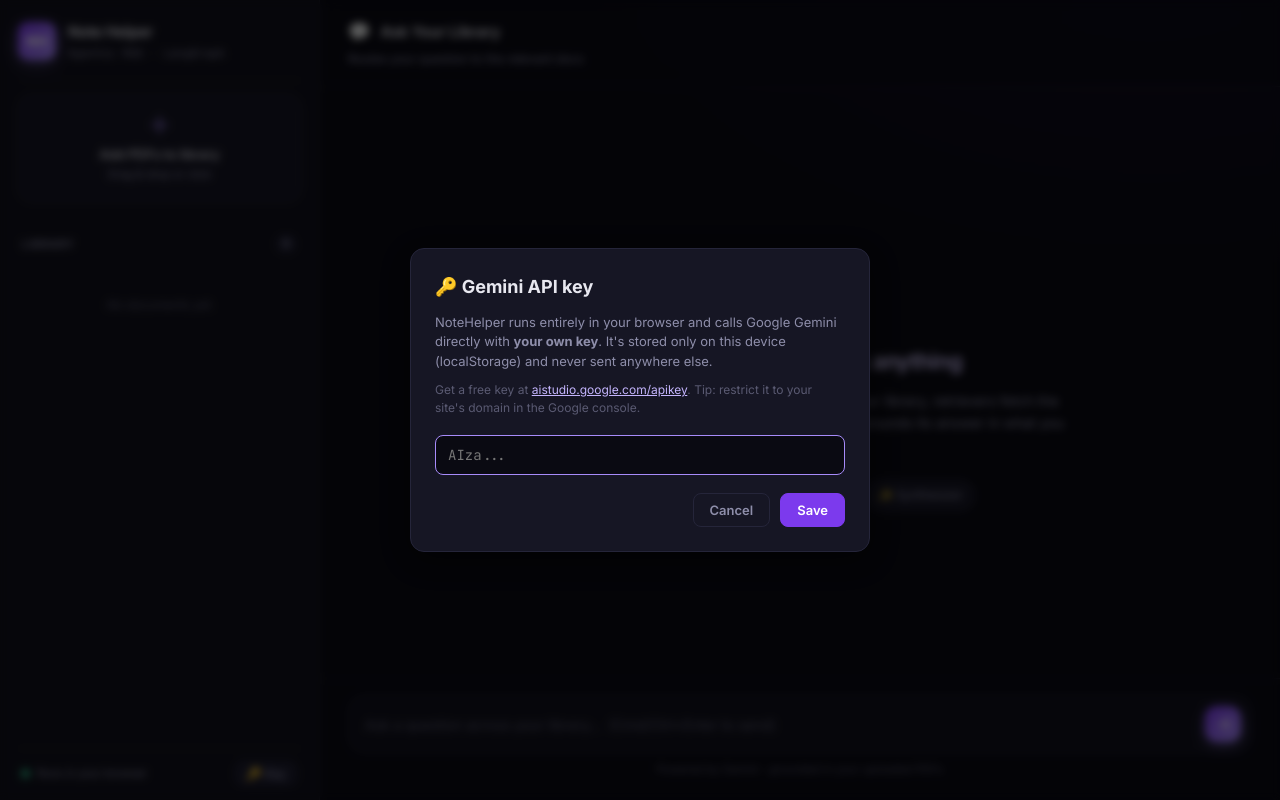
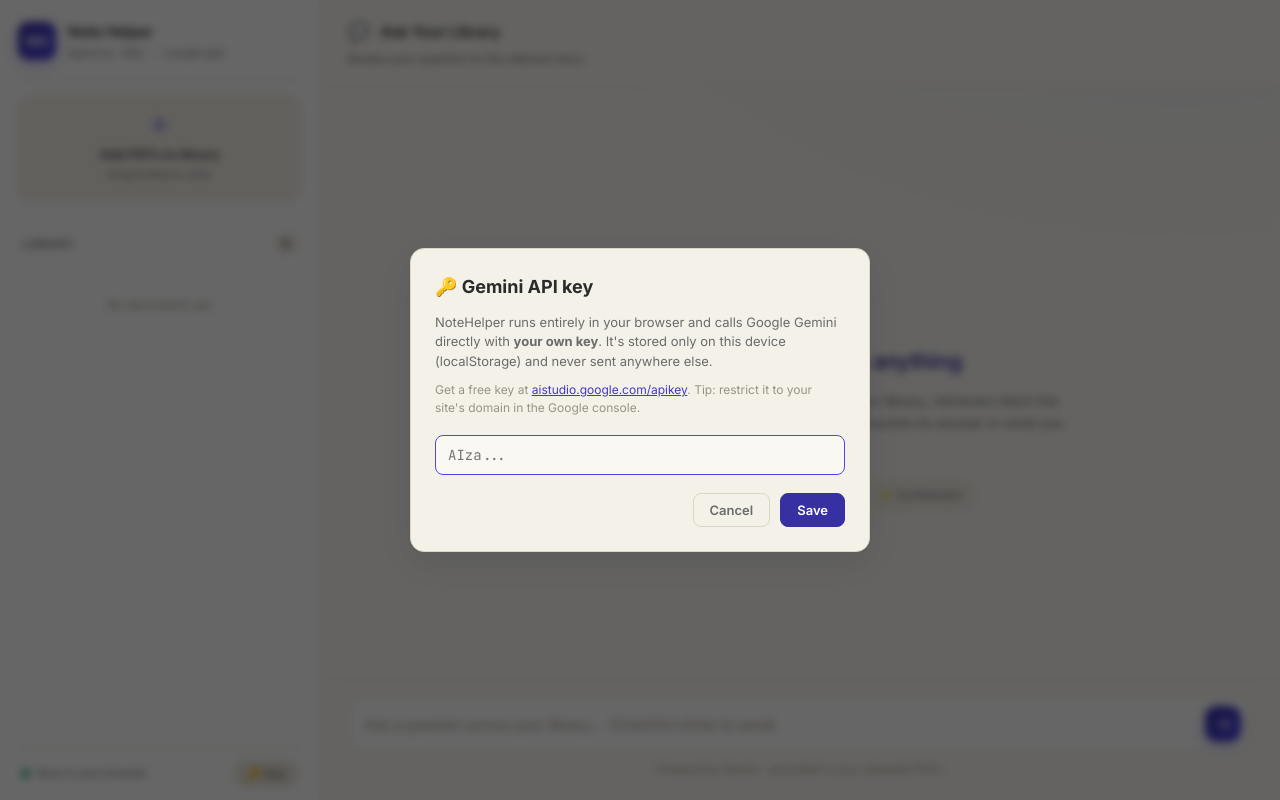
Before and after one commit to vishnucanada/NoteHelper, a plain HTML site: page index.html in a window 1280 px wide. Drawn offline with Linux system fonts and the light colour scheme.

Commit message:
UI changes

```diff
--- a/style.css
+++ b/style.css
@@ -1,32 +1,33 @@
 /* ============ TOKENS ============ */
+/* Paper / Academic — warm off-white "paper" surfaces, dark ink, restrained indigo. */
 :root {
-    --bg:           #0a0a12;
-    --panel:        #11111c;
-    --panel-2:      #161624;
-    --panel-3:      #1c1c2e;
-    --border:       #25253a;
-    --border-soft:  #1d1d2c;
+    --bg:           #faf8f3;   /* warm paper */
+    --panel:        #ffffff;   /* cards / answer bubbles */
+    --panel-2:      #f4f1e9;   /* subtle paper (cards, pills) */
+    --panel-3:      #ece8dd;   /* hover / inset */
+    --border:       #ddd5c6;
+    --border-soft:  #e7e1d4;
 
-    --text:         #e8e8f0;
-    --text-muted:   #8e8eaa;
-    --text-dim:     #5a5a72;
+    --text:         #2b2b2b;   /* ink */
+    --text-muted:   #6b6b6b;
+    --text-dim:     #9a9384;   /* warm gray */
 
-    --accent:       #a78bfa;
-    --accent-2:     #c4b5fd;
-    --accent-deep:  #7c3aed;
-    --accent-bg:    rgba(167, 139, 250, 0.12);
-    --accent-glow:  rgba(167, 139, 250, 0.35);
+    --accent:       #4f46e5;   /* indigo */
+    --accent-2:     #4338ca;   /* deeper indigo — legible as small text on white */
+    --accent-deep:  #3730a3;   /* gradient end */
+    --accent-bg:    rgba(79, 70, 229, 0.10);
+    --accent-glow:  rgba(79, 70, 229, 0.22);
 
-    --success:      #34d399;
-    --danger:       #f87171;
-    --warning:      #fbbf24;
+    --success:      #059669;
+    --danger:       #dc2626;
+    --warning:      #b45309;
 
     --sidebar-w:    320px;
     --radius:       14px;
     --radius-sm:    8px;
 
-    --shadow-1:     0 1px 0 rgba(255,255,255,0.04), 0 4px 12px rgba(0,0,0,0.35);
-    --shadow-2:     0 8px 32px rgba(0,0,0,0.5);
+    --shadow-1:     0 1px 2px rgba(43,43,43,0.04), 0 4px 12px rgba(43,43,43,0.06);
+    --shadow-2:     0 12px 40px rgba(43,43,43,0.14);
 
     --font-sans:    'Inter', -apple-system, BlinkMacSystemFont, "Segoe UI", sans-serif;
     --font-mono:    'JetBrains Mono', ui-monospace, SFMono-Regular, Menlo, monospace;
@@ -50,8 +51,8 @@ html, body {
 
 body {
     background:
-        radial-gradient(1000px 600px at 90% -10%, rgba(124, 58, 237, 0.08), transparent 60%),
-        radial-gradient(800px 500px at -10% 100%, rgba(167, 139, 250, 0.06), transparent 60%),
+        radial-gradient(1100px 650px at 92% -12%, rgba(79, 70, 229, 0.05), transparent 60%),
+        radial-gradient(900px 520px at -10% 110%, rgba(180, 140, 70, 0.06), transparent 60%),
         var(--bg);
 }
 
@@ -62,8 +63,8 @@ button, input, textarea {
 
 ::-webkit-scrollbar { width: 10px; height: 10px; }
 ::-webkit-scrollbar-track { background: transparent; }
-::-webkit-scrollbar-thumb { background: #20203a; border-radius: 10px; border: 2px solid transparent; background-clip: padding-box; }
-::-webkit-scrollbar-thumb:hover { background: #2c2c4a; background-clip: padding-box; border: 2px solid transparent; }
+::-webkit-scrollbar-thumb { background: #d8d0c1; border-radius: 10px; border: 2px solid transparent; background-clip: padding-box; }
+::-webkit-scrollbar-thumb:hover { background: #c4bbaa; background-clip: padding-box; border: 2px solid transparent; }
 
 /* ============ LAYOUT ============ */
 .app {
@@ -123,7 +124,7 @@ button, input, textarea {
 }
 
 .upload-area {
-    border: 1.5px dashed #34344e;
+    border: 1.5px dashed var(--border);
     border-radius: var(--radius);
     padding: 18px 14px;
     text-align: center;
@@ -237,8 +238,8 @@ button, input, textarea {
     position: relative;
 }
 .doc-card:hover {
-    border-color: #2e2e44;
-    background: var(--panel-3);
+    border-color: var(--border);
+    background: var(--panel-2);
 }
 .doc-card.consulted {
     border-color: var(--accent);
@@ -355,7 +356,7 @@ button, input, textarea {
 .topbar {
     padding: 18px 28px;
     border-bottom: 1px solid var(--border-soft);
-    background: rgba(11, 11, 20, 0.7);
+    background: rgba(250, 248, 243, 0.8);
     backdrop-filter: blur(10px);
     flex-shrink: 0;
 }
@@ -531,7 +532,7 @@ button, input, textarea {
     border-radius: 10px;
     font-size: 11.5px;
     font-weight: 500;
-    border: 1px solid rgba(167, 139, 250, 0.25);
+    border: 1px solid rgba(79, 70, 229, 0.22);
     display: inline-flex;
     align-items: center;
     gap: 4px;
@@ -676,7 +677,7 @@ sup.cite.cite-bad {
 .composer {
     padding: 16px 28px 22px;
     border-top: 1px solid var(--border-soft);
-    background: rgba(11, 11, 20, 0.85);
+    background: rgba(250, 248, 243, 0.88);
     backdrop-filter: blur(10px);
     flex-shrink: 0;
 }
```
